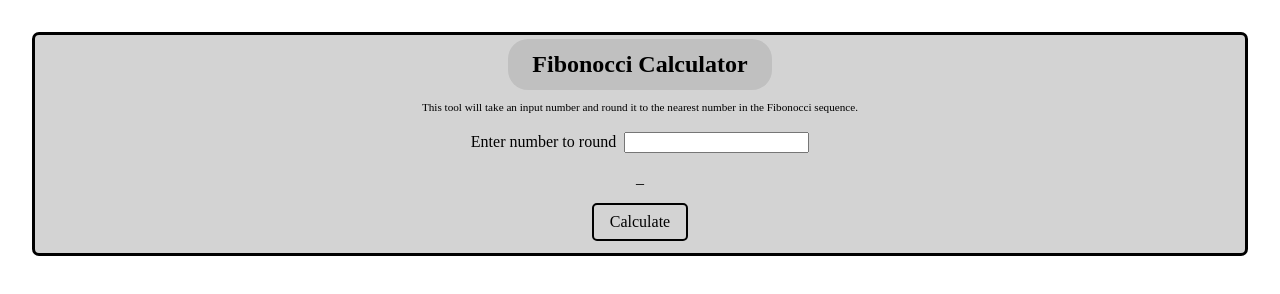
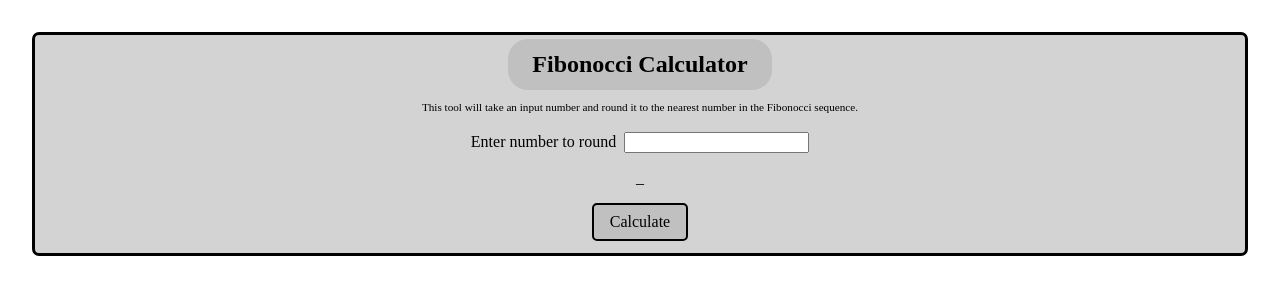
Before and after one commit to BrianLeber/Fibonocci-Calculator, a plain HTML site: page index.html in a window 1280 px wide. In both pictures the pointer is over the element "Calculate". Drawn offline with Linux system fonts and the light colour scheme.

Commit message:
Button hover

```diff
--- a/main.css
+++ b/main.css
@@ -43,3 +43,6 @@ div {
   border-radius: 5px;
   cursor: pointer;
 }
+#fibCalculate:hover {
+  background-color: silver;
+}
```
